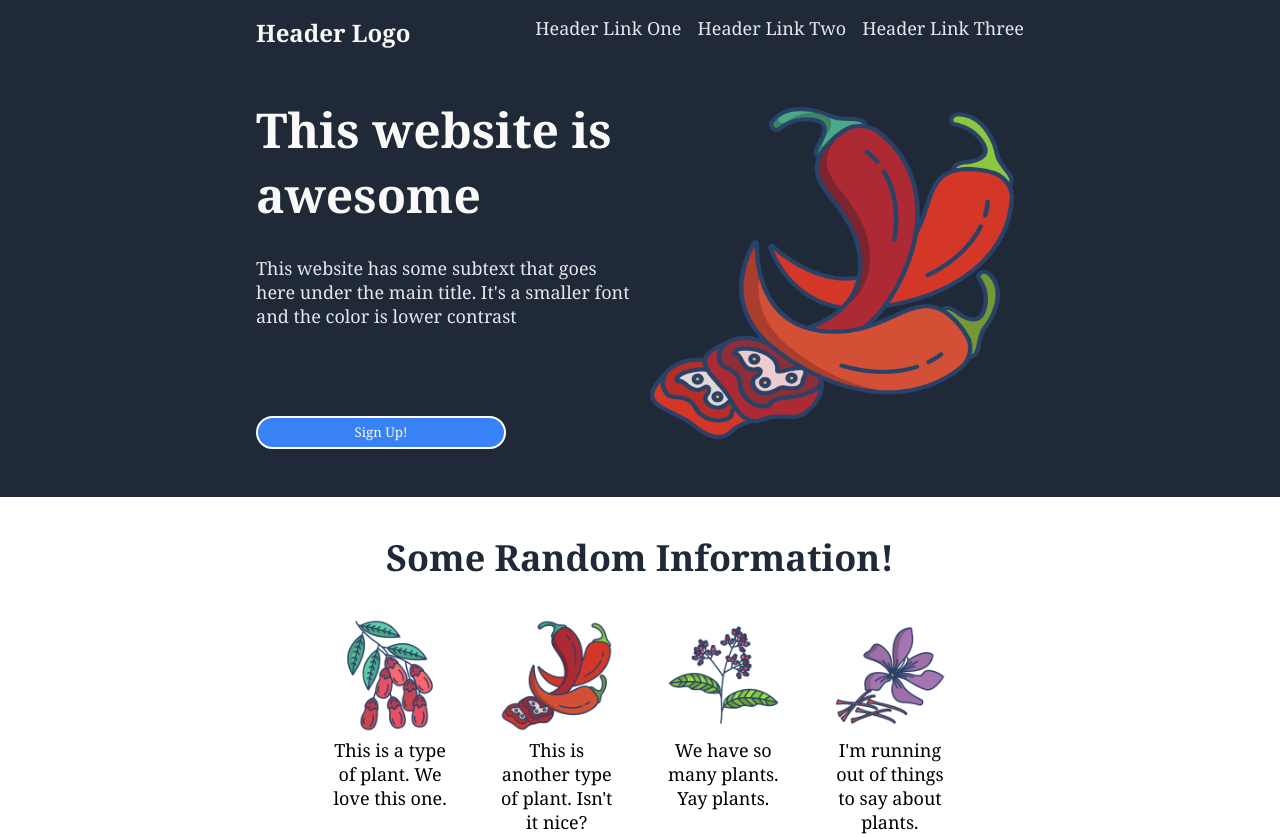
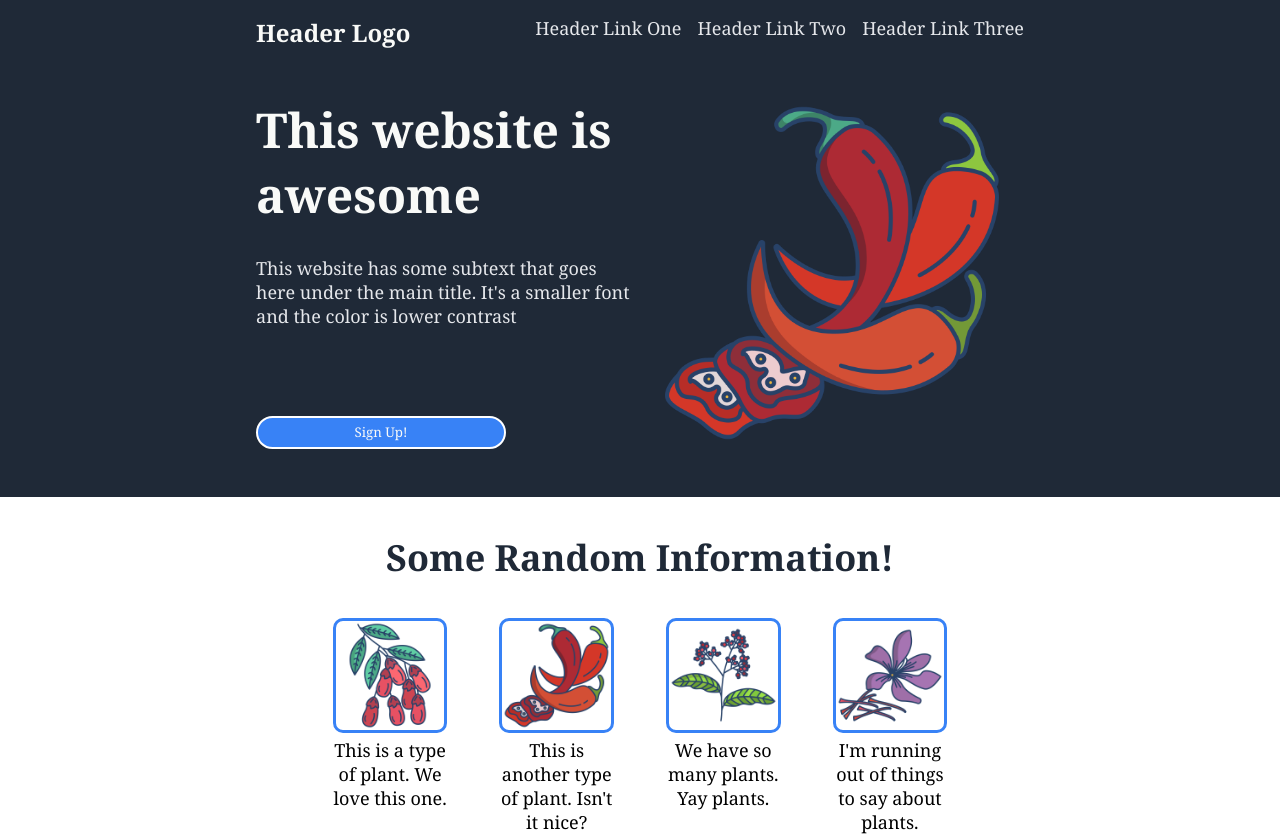
Before and after one commit to elrubio82/odin-landing-page, a plain HTML site: page index.html in a window 1280 px wide. Shown: the top 837 px of the page. Drawn offline with Linux system fonts and the light colour scheme.

Commit message:
fix: Remove flex 1 from hero img
removed flex 1 from hero-img and added left and right margin instead

```diff
--- a/css/style.css
+++ b/css/style.css
@@ -108,8 +108,9 @@ blockquote {
 }
 
 .hero-image img {
-    flex: 1;
     max-width: 100%;
+    margin-left: auto;
+    margin-right: auto;
 }
 
 .teaser {
@@ -143,6 +144,7 @@ blockquote {
 .info img {
     max-width: 100%;
     border-radius: 10px;
+    border: solid 3px #3882F6;
 }
 
 .text {
```
